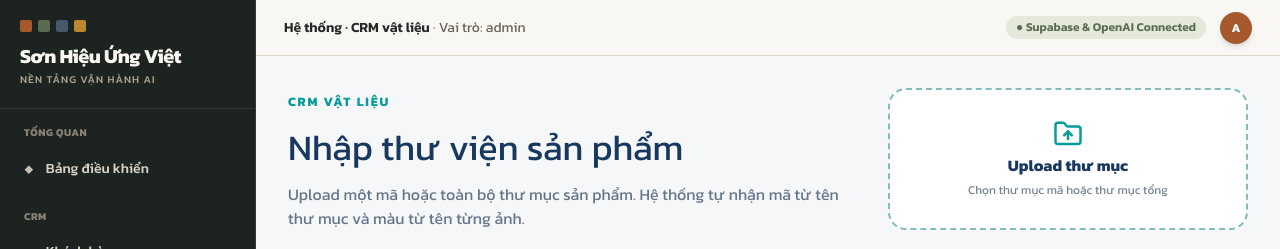
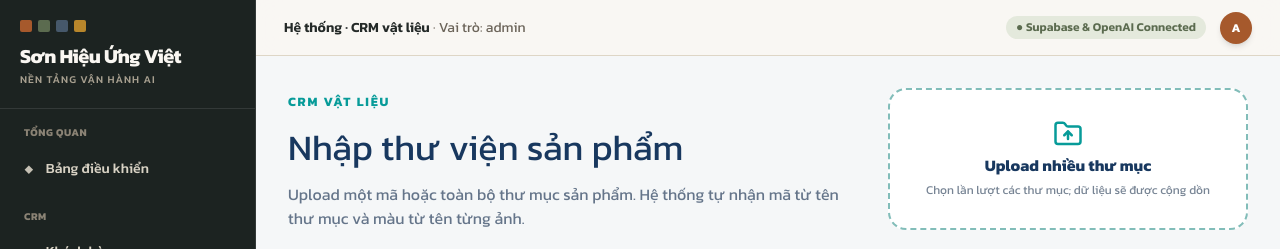
Before and after one commit to outbox04/Akacons, a Next.js app: page /admin/materials in a window 1280 px wide. Shown: the top 249 px of the page. Built offline with nearby package versions, Linux system fonts and the light colour scheme.

Commit message:
Initial commit

```diff
--- a/src/components/material-crm.tsx
+++ b/src/components/material-crm.tsx
@@ -55,8 +55,27 @@ export default function MaterialCrm() {
 
   const chooseFolder = (event: ChangeEvent<HTMLInputElement>) => {
     const next = foldersToDrafts(Array.from(event.target.files || []));
-    setDrafts(next);
-    setStatus(next.length ? `Đã nhận diện ${next.length} mã và ${next.reduce((sum, item) => sum + item.files.length, 0)} ảnh màu.` : 'Không tìm thấy ảnh hợp lệ trong thư mục.');
+    if (!next.length) {
+      setStatus('Không tìm thấy ảnh hợp lệ trong thư mục.');
+      event.target.value = '';
+      return;
+    }
+    setDrafts(current => {
+      const merged = [...current];
+      next.forEach(incoming => {
+        const existingIndex = merged.findIndex(item => item.code.toLocaleLowerCase('vi') === incoming.code.toLocaleLowerCase('vi'));
+        if (existingIndex < 0) {
+          merged.push(incoming);
+          return;
+        }
+        const existing = merged[existingIndex];
+        const knownFiles = new Set(existing.files.map(file => `${file.webkitRelativePath || file.name}:${file.size}:${file.lastModified}`));
+        const additionalFiles = incoming.files.filter(file => !knownFiles.has(`${file.webkitRelativePath || file.name}:${file.size}:${file.lastModified}`));
+        merged[existingIndex] = { ...existing, files: [...existing.files, ...additionalFiles] };
+      });
+      return merged;
+    });
+    setStatus(`Đã thêm ${next.length} mã từ thư mục vừa chọn. Bạn có thể tiếp tục chọn thêm thư mục khác.`);
     event.target.value = '';
   };
 
@@ -106,7 +125,7 @@ export default function MaterialCrm() {
   return <div className="material-crm">
     <section className="crm-intro">
       <div><small>CRM VẬT LIỆU</small><h1>Nhập thư viện sản phẩm</h1><p>Upload một mã hoặc toàn bộ thư mục sản phẩm. Hệ thống tự nhận mã từ tên thư mục và màu từ tên từng ảnh.</p></div>
-      <label className="folder-upload"><FolderUp/><strong>Upload thư mục</strong><span>Chọn thư mục mã hoặc thư mục tổng</span><input type="file" accept="image/*" multiple onChange={chooseFolder} {...({ webkitdirectory: '', directory: '' } as Record<string, string>)} /></label>
+      <label className="folder-upload"><FolderUp/><strong>Upload nhiều thư mục</strong><span>Chọn lần lượt các thư mục; dữ liệu sẽ được cộng dồn</span><input type="file" accept="image/*" multiple onChange={chooseFolder} {...({ webkitdirectory: '', directory: '' } as Record<string, string>)} /></label>
     </section>
 
     <section className="taxonomy-panel">
```
Also changed, not shown: 1 other file (tests, documents, lock files or other folders).
